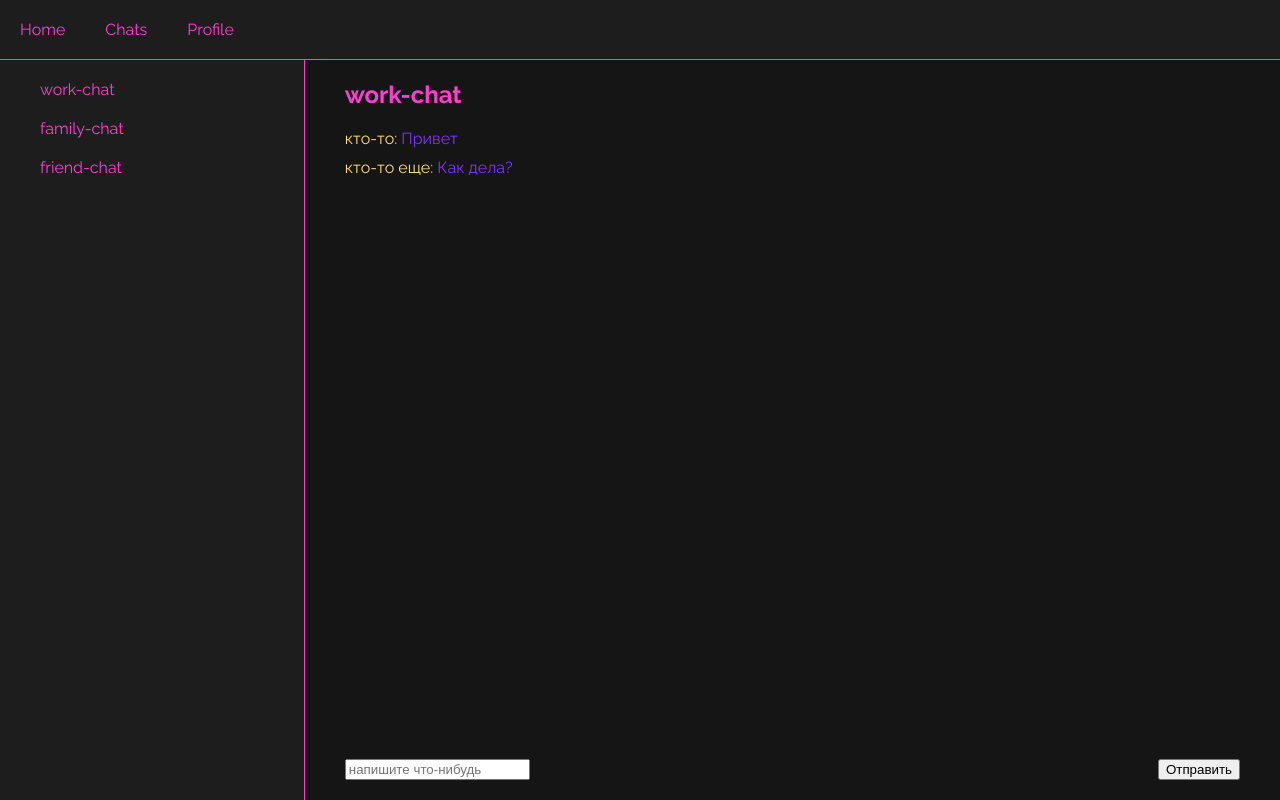
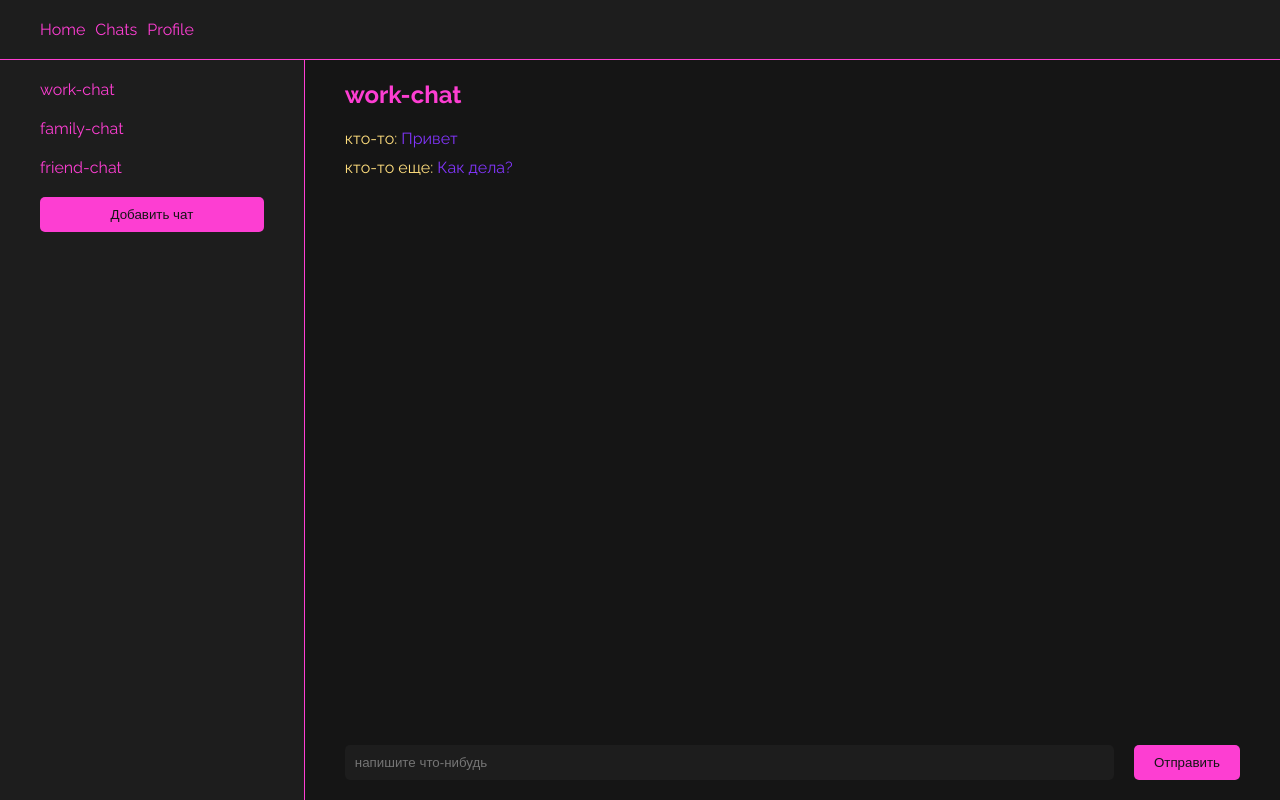
Before and after one commit to Nattone/react, a React app: page /chats/0 in a window 1280 px wide. Shown: the top 800 px of the page. Built offline with nearby package versions, Linux system fonts and the light colour scheme.

Commit message:
btn 'add chat' added, styles changed

```diff
--- a/static_src/components/ChatList.jsx
+++ b/static_src/components/ChatList.jsx
@@ -15,6 +15,7 @@ const ChatList = (props) => {
                     {item}
                 </Link>
             ))}
+            <button className="button">Добавить чат</button>
         </div>
 
 
--- a/static_src/components/MessageForm.jsx
+++ b/static_src/components/MessageForm.jsx
@@ -15,7 +15,7 @@ export default function MessageForm(props) {
     };
 
     return (
-        <form onSubmit={onSubmitHandler}>
+        <form onSubmit={onSubmitHandler} className="form">
             <input
                 type="text"
                 placeholder="напишите что-нибудь"
@@ -26,7 +26,7 @@ export default function MessageForm(props) {
             />
             <input
                 type="submit"
-                className="form-button"
+                className="button form-button"
                 value="Отправить"
             />
         </form>
--- a/static_src/styles/style.scss
+++ b/static_src/styles/style.scss
@@ -33,12 +33,38 @@ body {
     background-color: #151515;
     color: #8135fb;
     font-family: 'Raleway', sans-serif;
+    overflow-x: hidden;
+}
+h1, h2 {
+    color: #fd3ed2;
+    margin: 0 0 20px;
+}
+
+h1 {
+    text-align: center;
+    margin: 0 auto;
+}
+
+.button {
+    border: none;
+    background-color: #fd3ed2;
+    color: #151515;
+    border-radius: 5px;
+    padding: 10px 20px;
+    outline: none;
+    transition: background-color .3s ease;
+
+    &:hover {
+        cursor: pointer;
+        background-color: #fedd7d;
+    }
 }
 
 .menu {
     background-color: #1d1d1d;
     border-bottom: 1px solid #fd3ed2;
     position: relative;
+    padding: 0 40px;
 
     &::before {
         content: '';
@@ -57,8 +83,11 @@ body {
         margin: 0;
     }
 
+    &-item + .menu-item {
+        margin-left: 10px;
+    }
+
     &-item a {
-        padding: 0 20px;
 
         &:hover {
             color: #fedd7d;
@@ -72,6 +101,8 @@ body {
     .header {
         padding: 40px 0;
     }
+}
+
 .chatwrapper {
     display: flex;
     flex-grow: 1;
@@ -123,7 +154,7 @@ body {
         margin-bottom: 40px;
     }
 
-        form {
+    .form {
         display: flex;
         justify-content: space-between;
 
@@ -134,31 +165,12 @@ body {
             border: none;
             color: #fff;
             border-radius: 5px;
-            }
-            &-button {
-                border: none;
-                background-color: #fd3ed2;
-                color: #151515;
-                border-radius: 5px;
-                padding: 10px 20px;
-                transition: background-color .3s ease;
+            background-color: #1d1d1d;
             outline: none;
-
-                &:hover {
-                    cursor: pointer;
-                    background-color: #fedd7d;
-                }
-            }
         }
     }
 }
 
-h1, h2 {
-    color: #fd3ed2;
-    margin: 0 0 20px;
+.profile {
+    padding: 0 40px;
 }
-
-h1 {
-    text-align: center;
-    margin: 0 auto;
-}
```
Lines whose indentation alone changed are shown as unchanged.
